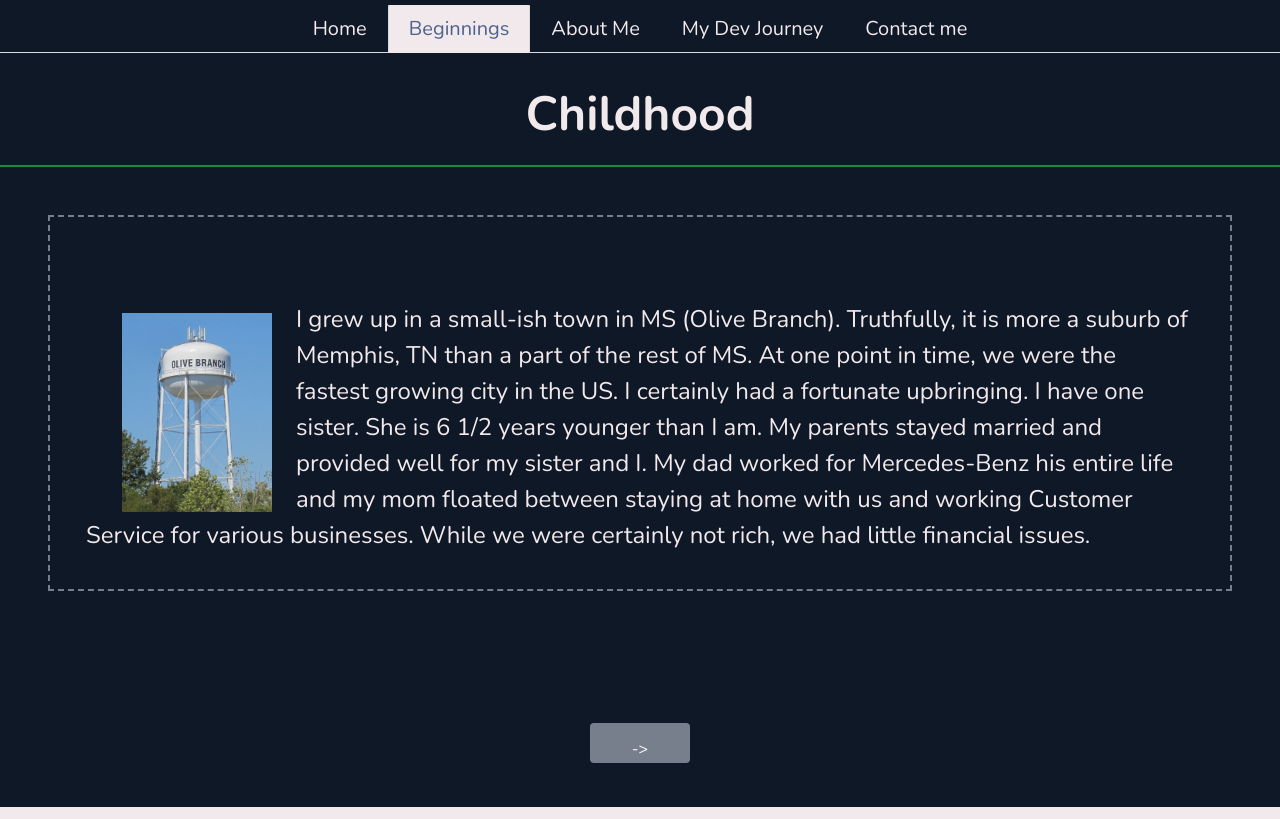
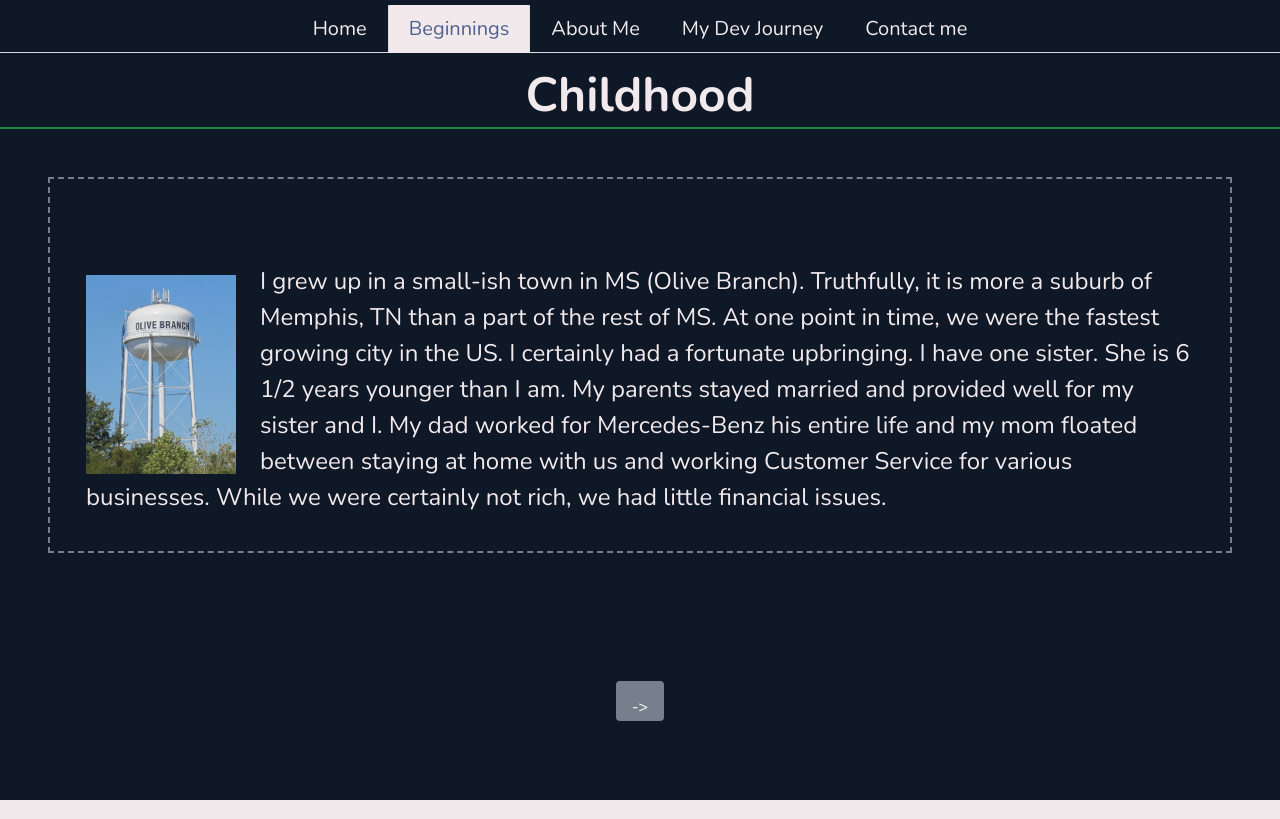
Before and after one commit to jwosborn/Website, a React (Create React App) app: page /beginnings in a window 1280 px wide. Built offline with nearby package versions, Linux system fonts and the light colour scheme.

Commit message:
create scroll window and misc styles

```diff
--- a/src/App.scss
+++ b/src/App.scss
@@ -102,13 +102,21 @@ body::-webkit-scrollbar {
 .relative {
   position: relative;
 }
-.shadow {
-  position: absolute;
-  top: 4px;
-  left: 34vw;
+.banner {
+  max-height: 1.5em !important;
+  padding: 5px;
 }
 .slide-wrapper {
-  min-height: 65vh;
+  min-height: 67vh;
+  max-height: 67vh;
+  overflow-y: scroll;
+}
+.buttons {
+  background-color: $blue-dark;
+  max-width: 45vw;
+  max-height: 5em;
+  margin: 0 auto !important;
+  padding: 1em 0;
 }
 .watertower {
   max-height: 200px;
@@ -116,6 +124,7 @@ body::-webkit-scrollbar {
   float: left;
   margin-right: 1em;
   margin-top: 3em;
+  margin-left: -1.5em;
 }
 .senior-pic {
   max-height: 600px;
@@ -126,9 +135,21 @@ body::-webkit-scrollbar {
   float: left;
   margin-top: 3em;
   margin-right: 1em;
+  margin-left: -1.5em;
   max-height: 150px;
   max-width: 100px;
+  padding: 1em;
+  background-color: #fff;
 }
+.soccer-pic {
+  float: right;
+  margin-top: 0.5em;
+  margin-right: -1.5em;
+  margin-left: 1em;
+  max-height: 250px;
+  max-width: 100px;
+}
+
 .underline {
   border-bottom: 2px solid $green;
 }
--- a/src/components/Beginnings/College.js
+++ b/src/components/Beginnings/College.js
@@ -14,7 +14,28 @@ function College() {
         <p>
           For college, I attended Union University in Jackson, TN. While at
           Union I studied Business Administration with a concentration on
-          Marketing.
+          Marketing. The business school at Union was ranked in the top 5
+          Christian business programs at the time I attended. Since ministry was
+          my main goal, rather than business, I wanted to get a practical degree
+          with a Christian worldview.
+        </p>
+        <figure className="image is-2x3">
+          <img
+            className="soccer-pic"
+            alt="Jeremy in a soccer uniform."
+            src={require("../../assets/Union_soccer.jpg")}
+          />
+        </figure>
+        <p>
+          I was fortunate enough to walk on to Union's Soccer Team for my
+          Sophomore and Junior years. What a blast that was! I got the chance to
+          play with some AMAZING players. Though it was very demanding, I had a
+          lot of fun and made a lot of good friends while playing soccer at
+          Union.
+        </p>
+        <p>
+          It was also during my sophomore year that I made the decision to join
+          Alpha Tau Omega, A brotherhood of men on our campus.{" "}
         </p>
       </div>
     </div>
--- a/src/components/beginnings.js
+++ b/src/components/beginnings.js
@@ -33,14 +33,14 @@ class Beginnings extends Component {
     return (
       <div>
         <span>
-          <p className="title is-1 underline">{this.viewTitle()}</p>
+          <p className="title banner is-1 underline">{this.viewTitle()}</p>
         </span>
         <div className="slide-wrapper">
           {this.state.i === 0 ? <Childhood /> : null}
           {this.state.i === 1 ? <HighSchool /> : null}
           {this.state.i === 2 ? <College /> : null}
         </div>
-        <div className="buttons section columns is-centered">
+        <div className="buttons columns is-centered">
           {this.state.i >= 1 ? (
             <div
               className="button is-primary column is-1 next-view"
```
